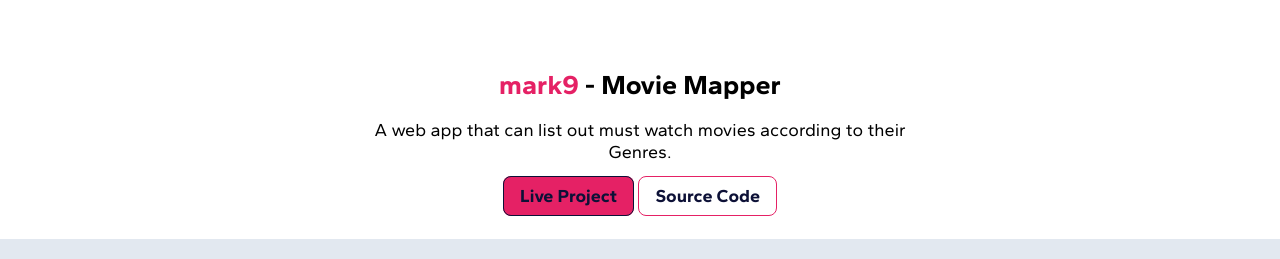
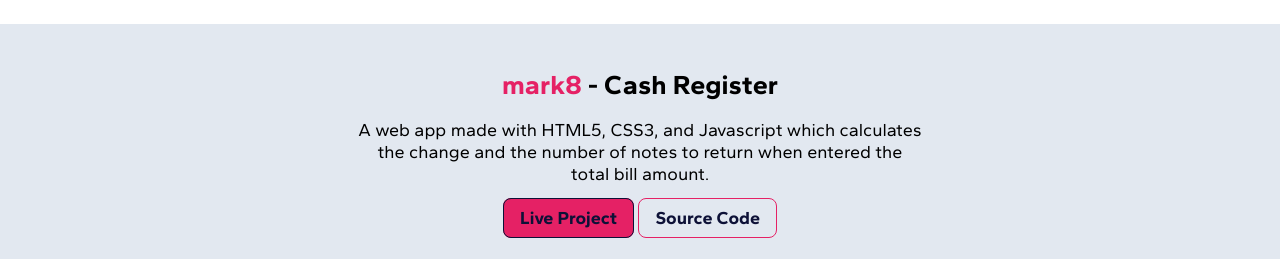
Before and after one commit to styrene01/portfolio-website, a plain HTML site: page projects.html in a window 1280 px wide. Shown: the part 541-800 px from the top of the page. Drawn offline with Linux system fonts and the light colour scheme.

Commit message:
update: cash register

```diff
--- a/projects.html
+++ b/projects.html
@@ -28,6 +28,15 @@
             <img class="hero-image" src="images/projects.svg" />
             <h1 class="hero-heading">Harsh Waghela's <span class="heading-inverted">Projects</span></h1>
         </header>
+
+        <section class="section ow">
+            <div class="container container-center">
+                <h1><span class="highlight">mark8</span> - Cash Register</h1>
+                <p>A web app made with HTML5, CSS3, and Javascript which calculates the change and the number of notes to return when entered the total bill amount.</p>
+                <a class="link link-primary" href="https://cash-register-harsh.netlify.app/">Live Project</a>
+                <a class="link link-secondary" href="/">Source Code</a>
+            </div>
+        </section>
 
         <section class="section">
             <div class="container container-center">
```
